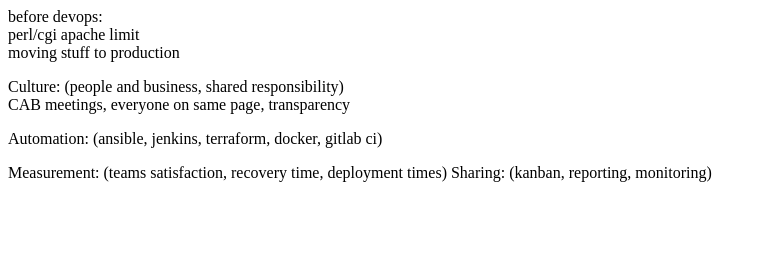
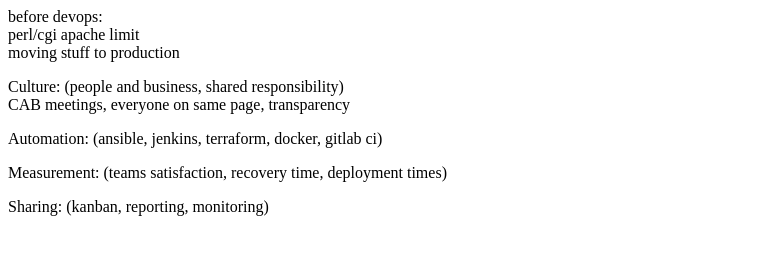
Before and after one commit to rukemi/rukemi.github.io, a plain HTML site: page blog/devops/stories.html in a window 1280 px wide. Shown: the whole page, without its empty margins (0-767 px from the left). Drawn offline with Linux system fonts and the light colour scheme.

Commit message:
Additions

```diff
--- a/blog/devops/stories.html
+++ b/blog/devops/stories.html
@@ -8,8 +8,8 @@
 <p>
 Automation: (ansible, jenkins, terraform, docker, gitlab ci) <br>
 <p>
-Measurement: (teams satisfaction, recovery time, deployment times)
-
-Sharing: (kanban, reporting, monitoring)
+Measurement: (teams satisfaction, recovery time, deployment times) <br>
+<p>
+Sharing: (kanban, reporting, monitoring) <br>
 
 </html>
```
